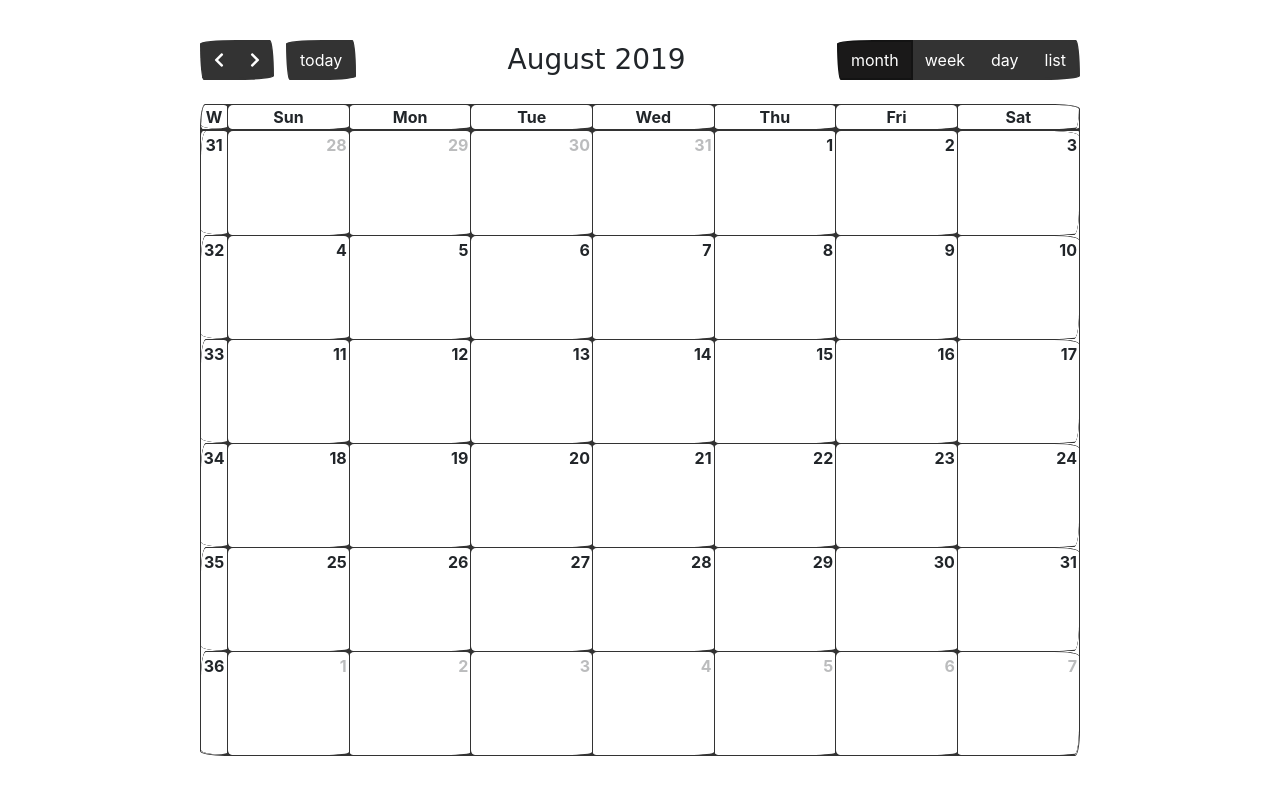
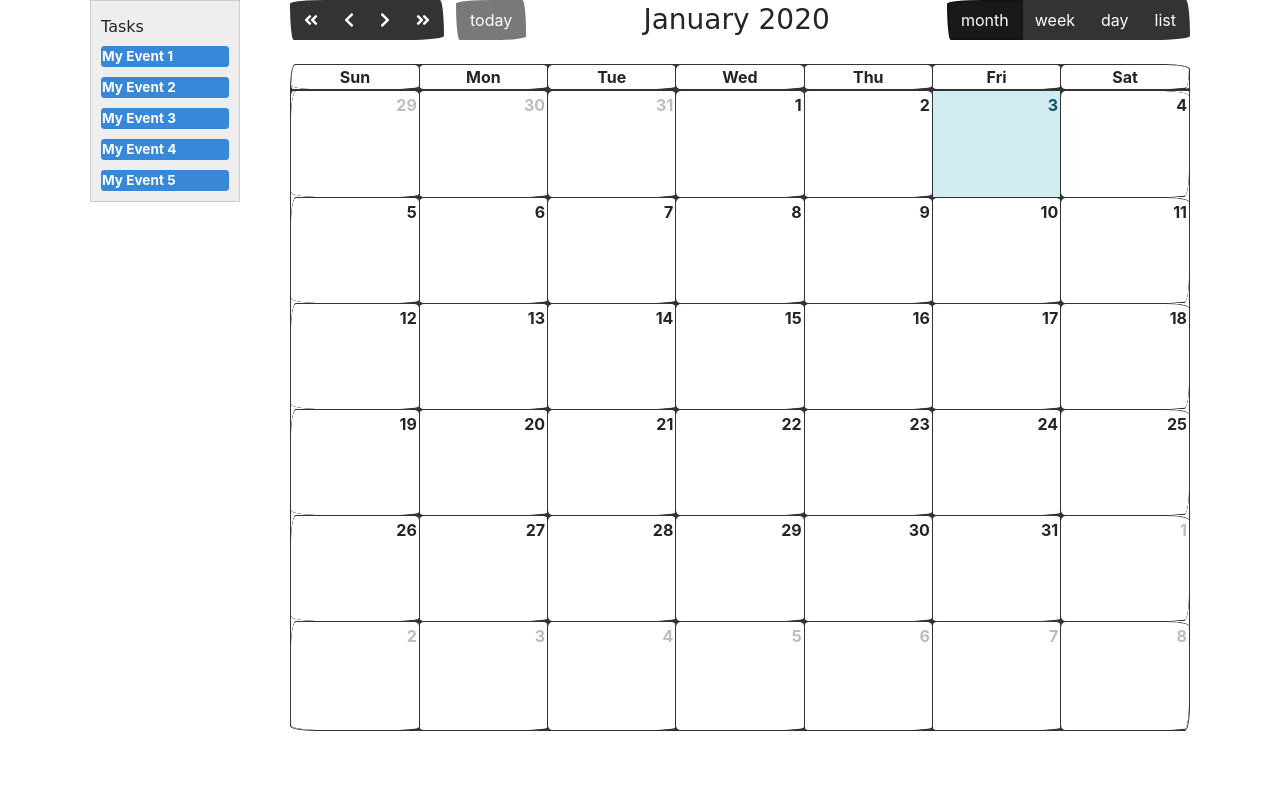
Before and after one commit to vfonic/marathon, a website with bundled scripts: page index.html in a window 1280 px wide. Built offline with nearby package versions, Linux system fonts and the light colour scheme; a web font is replaced by a local one.

Commit message:
Add tasks drag&drop

```diff
--- /dev/null
+++ b/index.css
@@ -0,0 +1,48 @@
+
+
+  body {
+    margin-top: 40px;
+    font-size: 14px;
+    font-family: Arial, Helvetica Neue, Helvetica, sans-serif;
+  }
+
+  #wrap {
+    width: 1100px;
+    margin: 0 auto;
+  }
+
+  #external-events {
+    float: left;
+    width: 150px;
+    padding: 0 10px;
+    border: 1px solid #ccc;
+    background: #eee;
+    text-align: left;
+  }
+
+  #external-events h4 {
+    font-size: 16px;
+    margin-top: 0;
+    padding-top: 1em;
+  }
+
+  #external-events .fc-event {
+    margin: 10px 0;
+    cursor: pointer;
+  }
+
+  #external-events p {
+    margin: 1.5em 0;
+    font-size: 11px;
+    color: #666;
+  }
+
+  #external-events p input {
+    margin: 0;
+    vertical-align: middle;
+  }
+
+  #calendar {
+    float: right;
+    width: 900px;
+  }
--- a/index.html
+++ b/index.html
@@ -2,6 +2,8 @@
 <html>
 <head>
   <meta charset='utf-8' />
+  <title>Life is a marathon, not a sprint</title>
+
   <link href='vendor/all.css' rel='stylesheet'>
   <link href='packages/core/main.css' rel='stylesheet' />
   <link href='packages/bootstrap/main.css' rel='stylesheet' />
@@ -14,98 +16,29 @@
   <script src='packages/daygrid/main.js'></script>
   <script src='packages/timegrid/main.js'></script>
   <script src='packages/list/main.js'></script>
+  <link href='vendor/bootstrap.min.css' rel='stylesheet' />
 
-<link href='vendor/bootstrap.min.css' rel='stylesheet' />
-<script>
-  document.addEventListener('DOMContentLoaded', function() {
-    var calendarEl = document.getElementById('calendar');
-    var calendar = new FullCalendar.Calendar(calendarEl, {
-      plugins: [ 'bootstrap', 'interaction', 'dayGrid', 'timeGrid', 'list' ],
-      themeSystem: 'bootstrap',
-      header: {
-        left: 'prev,next today',
-        center: 'title',
-        right: 'dayGridMonth,timeGridWeek,timeGridDay,listMonth'
-      },
-      defaultDate: '2019-08-12',
-      weekNumbers: true,
-      navLinks: true, // can click day/week names to navigate views
-      editable: true,
-      eventLimit: true, // allow "more" link when too many events
-      // events: [
-      //   {
-      //     title: 'All Day Event',
-      //     start: '2019-08-01'
-      //   },
-      //   {
-      //     title: 'Long Event',
-      //     start: '2019-08-07',
-      //     end: '2019-08-10'
-      //   },
-      //   {
-      //     groupId: 999,
-      //     title: 'Repeating Event',
-      //     start: '2019-08-09T16:00:00'
-      //   },
-      //   {
-      //     groupId: 999,
-      //     title: 'Repeating Event',
-      //     start: '2019-08-16T16:00:00'
-      //   },
-      //   {
-      //     title: 'Conference',
-      //     start: '2019-08-11',
-      //     end: '2019-08-13'
-      //   },
-      //   {
-      //     title: 'Meeting',
-      //     start: '2019-08-12T10:30:00',
-      //     end: '2019-08-12T12:30:00'
-      //   },
-      //   {
-      //     title: 'Lunch',
-      //     start: '2019-08-12T12:00:00'
-      //   },
-      //   {
-      //     title: 'Meeting',
-      //     start: '2019-08-12T14:30:00'
-      //   },
-      //   {
-      //     title: 'Happy Hour',
-      //     start: '2019-08-12T17:30:00'
-      //   },
-      //   {
-      //     title: 'Dinner',
-      //     start: '2019-08-12T20:00:00'
-      //   },
-      //   {
-      //     title: 'Birthday Party',
-      //     start: '2019-08-13T07:00:00'
-      //   },
-      //   {
-      //     title: 'Click for Google',
-      //     url: 'http://google.com/',
-      //     start: '2019-08-28'
-      //   }
-      // ]
-    });
-    calendar.render();
-  });
-</script>
-<style>
-  body {
-    margin: 0;
-    padding: 0;
-    font-size: 14px;
-  }
-  #calendar {
-    max-width: 900px;
-    margin: 40px auto;
-    padding: 0 10px;
-  }
-</style>
 </head>
 <body>
+  <div id='wrap'>
+    <div id='external-events'>
+      <h4>Tasks</h4>
+
+      <div id='external-events-list'>
+        <label class='fc-event'>My Event 1</label>
+        <label class='fc-event'>My Event 2</label>
+        <label class='fc-event'>My Event 3</label>
+        <label class='fc-event'>My Event 4</label>
+        <label class='fc-event'>My Event 5</label>
+      </div>
+    </div>
+
     <div id='calendar'></div>
+
+    <div style='clear:both'></div>
+  </div>
+
+  <link href='index.css' rel='stylesheet' />
+  <script src='index.js'></script>
 </body>
 </html>
--- a/index.js
+++ b/index.js
@@ -0,0 +1,39 @@
+document.addEventListener('DOMContentLoaded', function() {
+  var Calendar = FullCalendar.Calendar;
+  var Draggable = FullCalendarInteraction.Draggable
+
+  var containerEl = document.getElementById('external-events-list');
+  new Draggable(containerEl, {
+    itemSelector: '.fc-event',
+    eventData: function(eventEl) {
+      return {
+        title: eventEl.innerText.trim()
+      }
+    }
+  });
+
+  var calendarEl = document.getElementById('calendar');
+  var calendar = new Calendar(calendarEl, {
+    plugins: [ 'bootstrap', 'interaction', 'dayGrid', 'timeGrid', 'list' ],
+    themeSystem: 'bootstrap',
+    header: {
+      left: 'prevYear,prev,next,nextYear today',
+      center: 'title',
+      right: 'dayGridMonth,timeGridWeek,timeGridDay,listWeek'
+    },
+    // defaultDate: '2019-08-12',
+    weekNumbers: false,
+    navLinks: true, // can click day/week names to navigate views
+    droppable: true, // this allows things to be dropped onto the calendar
+    drop: function(arg) {
+      // is the "remove after drop" checkbox checked?
+      // if (document.getElementById('drop-remove').checked) {
+      //   // if so, remove the element from the "Draggable Events" list
+      //   arg.draggedEl.parentNode.removeChild(arg.draggedEl);
+      // }
+    },
+    editable: true,
+    eventLimit: false, // allow "more" link when too many events
+  });
+  calendar.render();
+});
```
Lines whose indentation alone changed are shown as unchanged.
